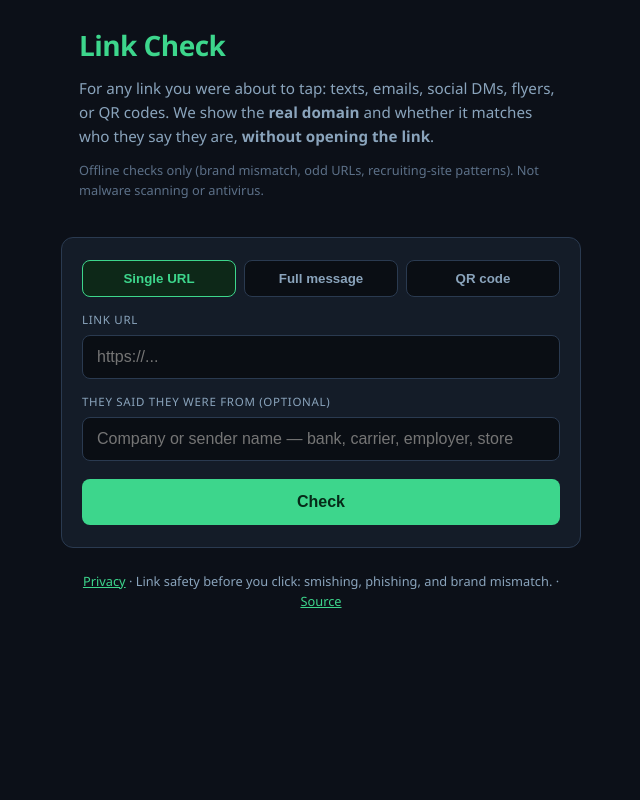
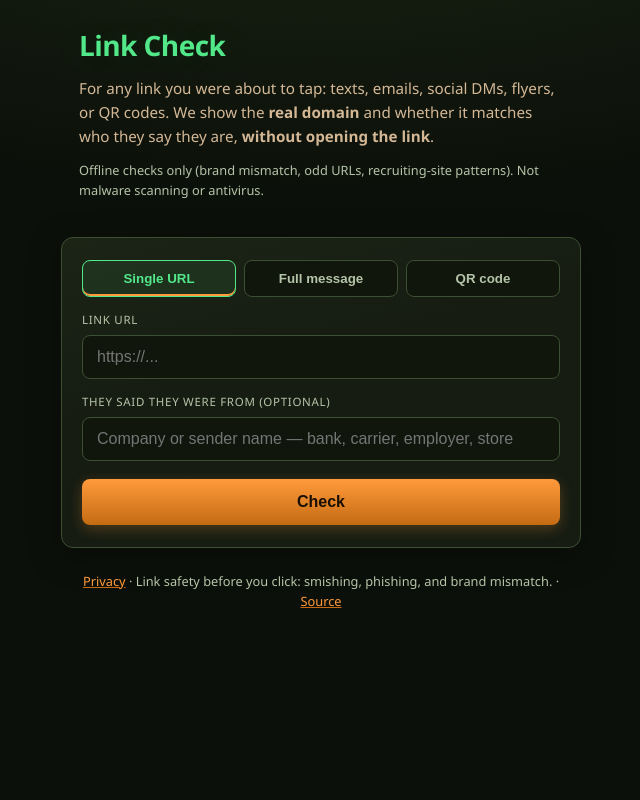
Before and after one commit to JsonCMorgan/link-check, a Flask app: page / in a window 1280 px wide. Shown: the whole page, without its empty margins (319-959 px from the left). Run offline with Flask 3, Linux system fonts and the light colour scheme.

Commit message:
Theme Link Check with warm green background and orange accents
Co-authored-by: Cursor <cursoragent@cursor.com>

```diff
--- a/public_app/static/site.css
+++ b/public_app/static/site.css
@@ -1,31 +1,45 @@
 :root {
-    --bg: #0c1018;
-    --card: #141c28;
-    --border: #2a3a50;
-    --text: #d8e2ec;
-    --muted: #8aa4bc;
-    --accent: #3dd68c;
-    --warn: #e8a84a;
-    --bad: #f07178;
+    --bg: #0c100a;
+    --bg-glow: #1a2412;
+    --card: #161c12;
+    --surface: #10160c;
+    --border: #3d4f32;
+    --border-warm: #5c4a28;
+    --text: #f0ebe2;
+    --muted: #b5c4a8;
+    --muted-warm: #d4b896;
+    --green: #52e88a;
+    --green-dim: #2a8f55;
+    --orange: #ff9a3c;
+    --orange-dim: #c46b12;
+    --bad: #ff6b6b;
     --font: "Segoe UI", system-ui, sans-serif;
 }
 * { box-sizing: border-box; }
 body {
     margin: 0;
     font-family: var(--font);
-    background: var(--bg);
+    background: radial-gradient(ellipse 120% 80% at 50% -20%, var(--bg-glow) 0%, var(--bg) 55%);
     color: var(--text);
     line-height: 1.55;
+    min-height: 100vh;
 }
 .wrap { max-width: 520px; margin: 0 auto; padding: 24px 18px; }
-header h1 { margin: 0; font-size: 1.75rem; color: var(--accent); letter-spacing: -0.02em; }
-.tagline { color: var(--muted); font-size: 0.95rem; margin: 10px 0; }
-.trust { font-size: 0.8rem; color: #5c7088; }
+header h1 {
+    margin: 0;
+    font-size: 1.75rem;
+    color: var(--green);
+    letter-spacing: -0.02em;
+    text-shadow: 0 0 32px rgba(82, 232, 138, 0.15);
+}
+.tagline { color: var(--muted-warm); font-size: 0.95rem; margin: 10px 0; }
+.trust { font-size: 0.8rem; color: var(--muted); }
 .card {
-    background: var(--card);
+    background: linear-gradient(165deg, #1c2416 0%, var(--card) 40%);
     border: 1px solid var(--border);
     border-radius: 12px;
     padding: 22px 20px;
+    box-shadow: 0 8px 32px rgba(0, 0, 0, 0.35);
 }
 .stack label {
     display: block;
@@ -40,9 +54,14 @@ header h1 { margin: 0; font-size: 1.75rem; color: var(--accent); letter-spacing:
     padding: 12px 14px;
     border-radius: 8px;
     border: 1px solid var(--border);
-    background: #0a0e14;
+    background: var(--surface);
     color: var(--text);
     font-size: 1rem;
+}
+.stack input:focus {
+    outline: none;
+    border-color: var(--green-dim);
+    box-shadow: 0 0 0 2px rgba(82, 232, 138, 0.12);
 }
 .primary {
     margin-top: 18px;
@@ -50,42 +69,75 @@ header h1 { margin: 0; font-size: 1.75rem; color: var(--accent); letter-spacing:
     padding: 14px;
     border: none;
     border-radius: 8px;
-    background: var(--accent);
-    color: #062a18;
+    background: linear-gradient(180deg, var(--orange) 0%, var(--orange-dim) 100%);
+    color: #1a0f04;
     font-weight: 700;
     font-size: 1rem;
     cursor: pointer;
+    box-shadow: 0 4px 14px rgba(255, 154, 60, 0.25);
 }
-.primary:hover { filter: brightness(1.05); }
+.primary:hover { filter: brightness(1.08); }
 .result { margin-top: 22px; padding-top: 18px; border-top: 1px solid var(--border); }
 .verdict { font-weight: 800; text-transform: uppercase; font-size: 0.85rem; margin-bottom: 10px; }
 .risk-high { color: var(--bad); }
-.risk-elevated { color: var(--warn); }
-.risk-low, .risk-caution { color: var(--accent); }
-.summary { font-size: 1.02rem; }
+.risk-elevated { color: var(--orange); }
+.risk-low, .risk-caution { color: var(--green); }
+.summary { font-size: 1.02rem; color: var(--text); }
 .meta, .defanged { font-size: 0.85rem; color: var(--muted); word-break: break-all; }
-code { font-family: ui-monospace, Consolas, monospace; font-size: 0.9em; }
+code { font-family: ui-monospace, Consolas, monospace; font-size: 0.9em; color: var(--green); }
 .notes { margin: 12px 0 0; padding-left: 20px; color: var(--muted); font-size: 0.88rem; }
 .err { color: var(--bad); }
 .foot { font-size: 0.8rem; color: var(--muted); text-align: center; padding-bottom: 32px; }
-.foot a { color: var(--accent); }
-.prose h2 { font-size: 1rem; color: var(--accent); margin-top: 22px; }
+.foot a { color: var(--orange); text-decoration-color: var(--orange-dim); }
+.foot a:hover { color: var(--green); }
+.prose h2 { font-size: 1rem; color: var(--orange); margin-top: 22px; }
 .mode-tabs { display: flex; gap: 8px; margin-bottom: 4px; }
 .mode-tab {
-    flex: 1; padding: 10px; border-radius: 8px; border: 1px solid var(--border);
-    background: #0a0e14; color: var(--muted); font-weight: 600; cursor: pointer;
+    flex: 1;
+    padding: 10px;
+    border-radius: 8px;
+    border: 1px solid var(--border);
+    background: var(--surface);
+    color: var(--muted);
+    font-weight: 600;
+    cursor: pointer;
+    transition: border-color 0.15s, color 0.15s, background 0.15s;
 }
-.mode-tab.active { border-color: var(--accent); color: var(--accent); background: #0d2818; }
+.mode-tab:hover {
+    border-color: var(--border-warm);
+    color: var(--muted-warm);
+}
+.mode-tab.active {
+    border-color: var(--green);
+    color: var(--green);
+    background: rgba(82, 232, 138, 0.08);
+    box-shadow: inset 0 -2px 0 var(--orange);
+}
 .mode-panel.hidden { display: none; }
 textarea {
-    width: 100%; padding: 12px 14px; border-radius: 8px; border: 1px solid var(--border);
-    background: #0a0e14; color: var(--text); font-family: inherit; font-size: 0.95rem;
+    width: 100%;
+    padding: 12px 14px;
+    border-radius: 8px;
+    border: 1px solid var(--border);
+    background: var(--surface);
+    color: var(--text);
+    font-family: inherit;
+    font-size: 0.95rem;
     resize: vertical;
 }
+textarea:focus {
+    outline: none;
+    border-color: var(--orange-dim);
+    box-shadow: 0 0 0 2px rgba(255, 154, 60, 0.12);
+}
 .link-card {
-    margin-top: 14px; padding: 12px; border: 1px solid var(--border); border-radius: 8px;
-    background: #0a0e14;
+    margin-top: 14px;
+    padding: 12px;
+    border: 1px solid var(--border);
+    border-radius: 8px;
+    background: var(--surface);
+    border-left: 3px solid var(--orange-dim);
 }
 .link-card .summary { font-size: 0.88rem; margin: 6px 0; }
 .hint { font-size: 0.75rem; color: var(--muted); margin: 6px 0 0; line-height: 1.4; }
-input[type="file"] { color: var(--muted); font-size: 0.85rem; }
+input[type="file"] { color: var(--muted-warm); font-size: 0.85rem; }
```
